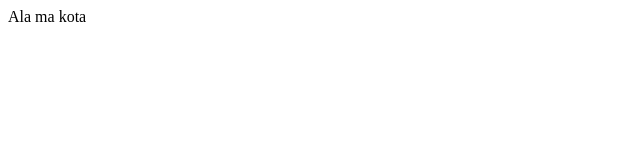
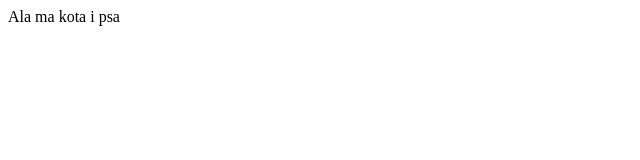
Before and after one commit to klaudiamagrian/GIT, a plain HTML site: page index.html in a window 1280 px wide. Shown: the full height of the page, 0-640 px from the left. Drawn offline with Linux system fonts and the light colour scheme.

Commit message:
wersjaAK

```diff
--- a/index.html
+++ b/index.html
@@ -6,6 +6,6 @@
     <title>Zabawa z gitem i githubem</title>
 </head>
 <body>
-    <div>Ala ma kota</div>
+    <div>Ala ma kota i psa</div>
 </body>
 </html>
```
